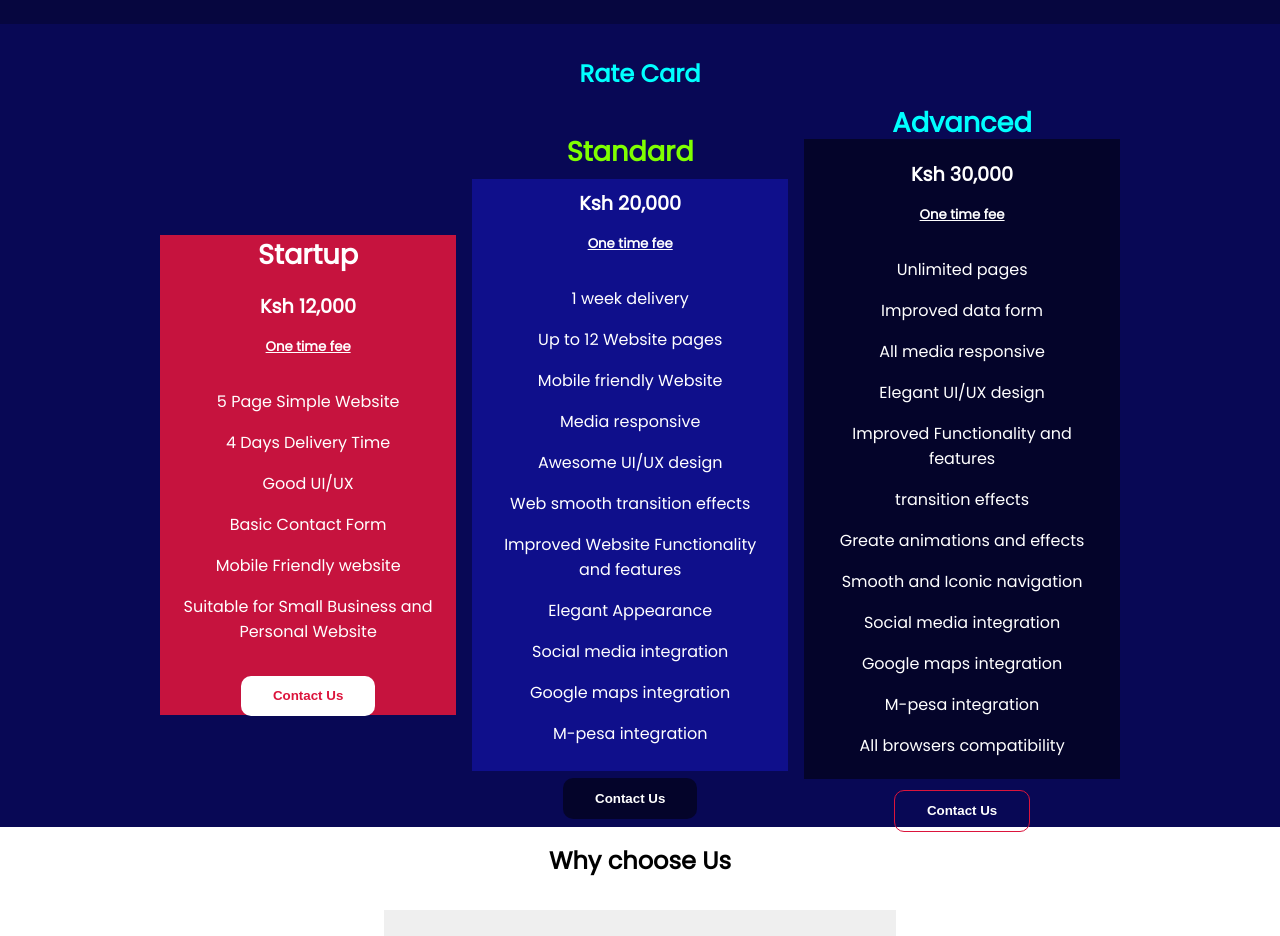
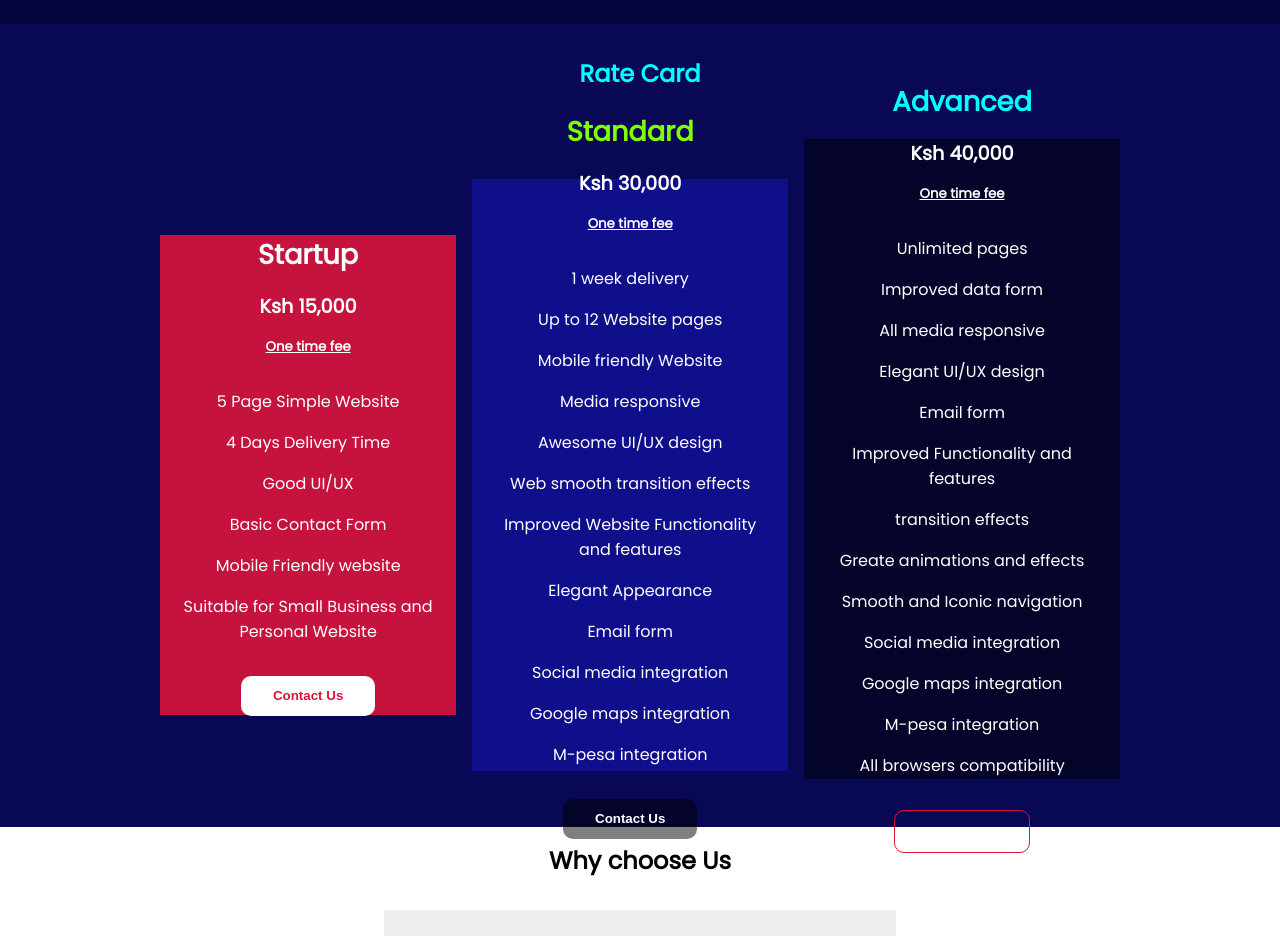
Before and after one commit to Mwisya/tradewindske, a React (Create React App) app: page / in a window 1280 px wide. Shown: the part 1120-2056 px from the top of the page. Built offline with nearby package versions, Linux system fonts and the light colour scheme.

Commit message:
adjustmenst

```diff
--- a/public/index.html
+++ b/public/index.html
@@ -24,7 +24,7 @@
       work correctly both with client-side routing and a non-root public URL.
       Learn how to configure a non-root public URL by running `npm run build`.
     -->
-    <title>React App</title>
+    <title>Tradewindske</title>
   </head>
   <body>
     <noscript>You need to enable JavaScript to run this app.</noscript>
--- a/src/components/rateCard/RateCard.js
+++ b/src/components/rateCard/RateCard.js
@@ -10,7 +10,7 @@ const RateCard = () => {
 
         <div className="rate-card1">
           <h3>Startup</h3>
-          <h4>Ksh 12,000</h4>
+          <h4>Ksh 15,000</h4>
           <h5>One time fee</h5>
           <ul>
             <li>5 Page Simple Website</li>
@@ -25,7 +25,7 @@ const RateCard = () => {
         </div>
         <div className="rate-card2">
           <h3>Standard</h3>
-          <h4>Ksh 20,000</h4>
+          <h4>Ksh 30,000</h4>
           <h5>One time fee</h5>
           <ul>
             <li>1 week delivery</li>
@@ -36,6 +36,7 @@ const RateCard = () => {
             <li>Web smooth transition effects</li>
             <li>Improved Website Functionality and features</li>
             <li>Elegant Appearance</li>
+            <li>Email form</li>
             <li>Social media integration</li>
             <li>Google maps integration</li>
             <li>M-pesa integration</li>
@@ -45,13 +46,14 @@ const RateCard = () => {
         </div>
         <div className="rate-card3">
           <h3>Advanced</h3>
-          <h4>Ksh 30,000</h4>
+          <h4>Ksh 40,000</h4>
           <h5>One time fee</h5>
           <ul>
             <li>Unlimited pages</li>
             <li>Improved data form</li>
             <li>All media responsive</li>
             <li>Elegant UI/UX design</li>
+            <li>Email form</li>
             <li>Improved Functionality and features</li>
             <li>transition effects</li>
             <li>Greate animations and effects </li>
```
